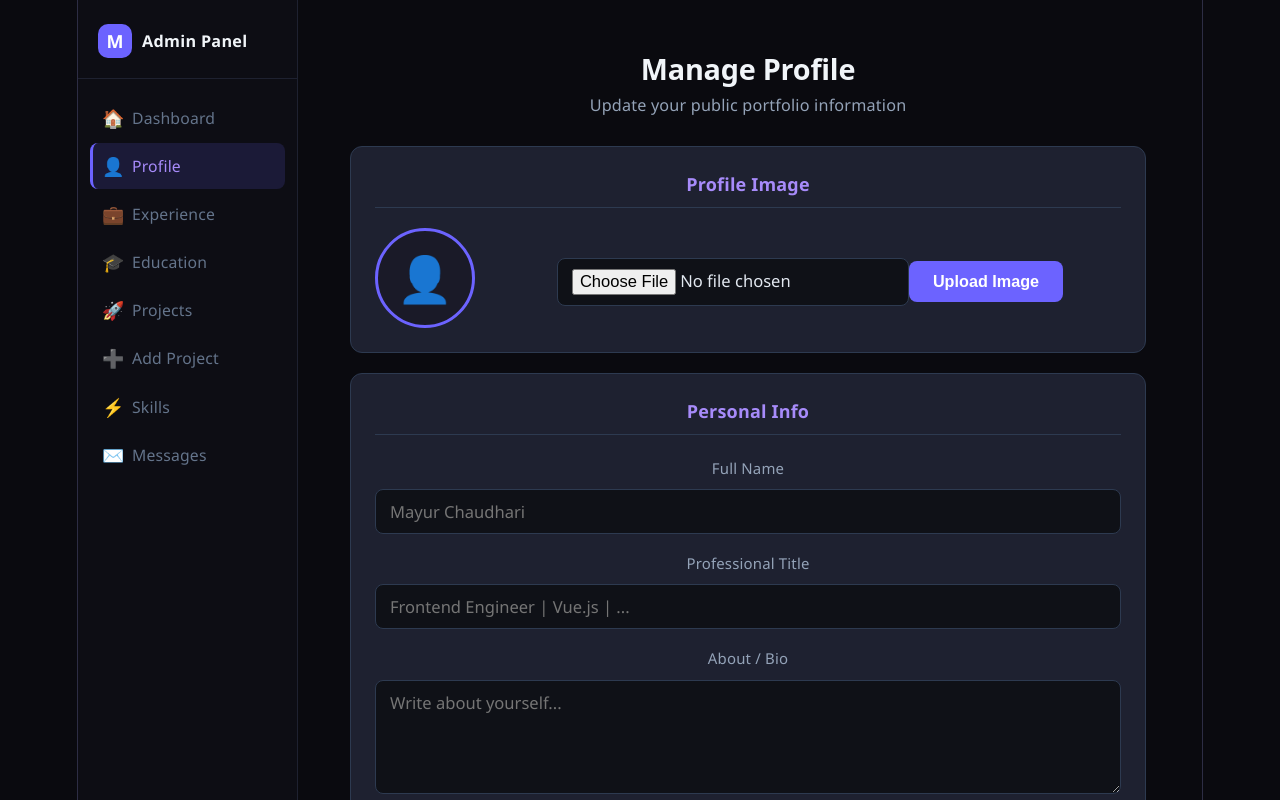
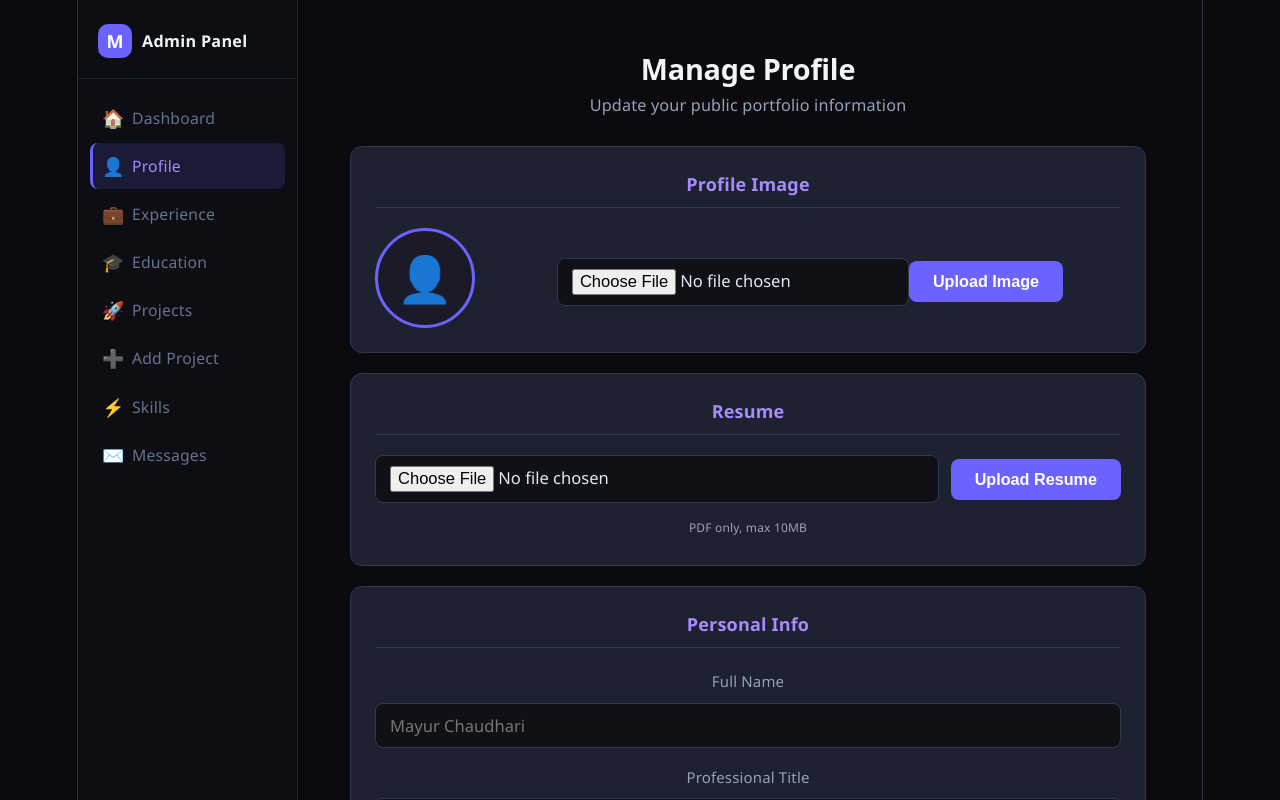
Before and after one commit to mayurch25/my-portfolio, a React (Vite) app in the folder my-frontend/: page /admin/profile in a window 1280 px wide. Shown: the top 800 px of the page. Built offline with nearby package versions, Linux system fonts and the light colour scheme; no server answers; sample sign-in values are in the browser's storage.

Commit message:
feat: add resume upload and download functionality in ManageProfile and Portfolio components

```diff
--- a/my-frontend/src/pages/AdminPage.module.css
+++ b/my-frontend/src/pages/AdminPage.module.css
@@ -40,6 +40,16 @@
 .btnPrimary:hover { background: #5a52e8; }
 .btnPrimary:disabled { opacity: 0.6; cursor: not-allowed; }
 
+.btnSecondary {
+  background: transparent; color: #a0a0c0;
+  border: 1px solid #3a3a5c; padding: 8px 16px;
+  border-radius: 8px; font-size: 0.85rem; font-weight: 500;
+  cursor: pointer; transition: all 0.2s; white-space: nowrap;
+  align-self: flex-start;
+}
+.btnSecondary:hover { background: rgba(108,99,255,0.1); border-color: #6c63ff; color: #6c63ff; }
+.btnSecondary:disabled { opacity: 0.6; cursor: not-allowed; }
+
 .btnDanger {
   background: transparent; color: #f87171;
   border: 1px solid #7f1d1d; padding: 8px 16px;
--- a/my-frontend/src/pages/ManageProfile.jsx
+++ b/my-frontend/src/pages/ManageProfile.jsx
@@ -16,7 +16,10 @@ export default function ManageProfile() {
   const [profileImage, setProfileImage] = useState("");
   const [imagePreview, setImagePreview] = useState("");
   const [imageStatus, setImageStatus] = useState("");
+  const [resume, setResume] = useState("");
+  const [resumeStatus, setResumeStatus] = useState("");
   const fileInputRef = useRef(null);
+  const resumeInputRef = useRef(null);
 
   useEffect(() => {
     const load = async () => {
@@ -38,6 +41,7 @@ export default function ManageProfile() {
         setProfileImage(p.profileImage);
         setImagePreview(`${BACKEND_URL}${p.profileImage}`);
       }
+      if (p.resume) setResume(p.resume);
     };
     load();
   }, []);
@@ -54,6 +58,25 @@ export default function ManageProfile() {
     } catch {
       toast.error("Failed to save. Please try again.");
       setStatus("");
+    }
+  };
+
+  const handleResumeUpload = async () => {
+    const file = resumeInputRef.current?.files[0];
+    if (!file) return;
+    setResumeStatus("uploading");
+    try {
+      const formData = new FormData();
+      formData.append("resume", file);
+      const res = await API.post("/profile/upload-resume", formData, {
+        headers: { "Content-Type": "multipart/form-data" },
+      });
+      setResume(res.data.resume);
+      toast.success("Resume uploaded!");
+    } catch {
+      toast.error("Upload failed. Only PDF files are allowed.");
+    } finally {
+      setResumeStatus("");
     }
   };
 
@@ -148,6 +171,42 @@ export default function ManageProfile() {
       </div>
 
       <div className={adminStyles.card}>
+        <div className={adminStyles.cardTitle}>Resume</div>
+        <div style={{ display: "flex", flexDirection: "column", gap: 12 }}>
+          {resume && (
+            <div style={{ display: "flex", alignItems: "center", gap: 12 }}>
+              <span style={{ color: "#a0a0b0", fontSize: 14 }}>Current: resume.pdf</span>
+              <a
+                href={`${BACKEND_URL}${resume}`}
+                download="resume.pdf"
+                className={adminStyles.btnPrimary}
+                style={{ textDecoration: "none", padding: "6px 14px", fontSize: 13 }}
+              >
+                Download
+              </a>
+            </div>
+          )}
+          <div style={{ display: "flex", alignItems: "center", gap: 12, flexWrap: "wrap" }}>
+            <input
+              ref={resumeInputRef}
+              type="file"
+              accept="application/pdf"
+              className={adminStyles.input}
+              style={{ flex: 1, minWidth: 200 }}
+            />
+            <button
+              className={adminStyles.btnPrimary}
+              onClick={handleResumeUpload}
+              disabled={resumeStatus === "uploading"}
+            >
+              {resumeStatus === "uploading" ? "Uploading..." : "Upload Resume"}
+            </button>
+          </div>
+          <p style={{ color: "#a0a0b0", fontSize: 12, margin: 0 }}>PDF only, max 10MB</p>
+        </div>
+      </div>
+
+      <div className={adminStyles.card}>
         <div className={adminStyles.cardTitle}>Personal Info</div>
         {field("Full Name", "name", false, "Mayur Chaudhari")}
         {field("Professional Title", "title", false, "Frontend Engineer | Vue.js | ...")}
--- a/my-frontend/src/pages/ManageSkills.jsx
+++ b/my-frontend/src/pages/ManageSkills.jsx
@@ -9,6 +9,7 @@ export default function ManageSkills() {
   const [skills, setSkills] = useState([]);
   const [form, setForm] = useState({ name: "", level: "Intermediate" });
   const [showForm, setShowForm] = useState(false);
+  const [editingId, setEditingId] = useState(null);
   const [status, setStatus] = useState("");
 
   const load = async () => {
@@ -18,20 +19,37 @@ export default function ManageSkills() {
 
   useEffect(() => { load(); }, []);
 
-  const handleAdd = async () => {
+  const resetForm = () => {
+    setForm({ name: "", level: "Intermediate" });
+    setEditingId(null);
+    setShowForm(false);
+    setStatus("");
+  };
+
+  const handleStartEdit = (skill) => {
+    setForm({ name: skill.name, level: skill.level || "Intermediate" });
+    setEditingId(skill._id);
+    setShowForm(true);
+  };
+
+  const handleSave = async () => {
     if (!form.name.trim()) {
       toast.error("Skill name is required.");
       return;
     }
     setStatus("saving");
     try {
+      if (editingId) {
+        await API.put(`/skills/${editingId}`, form);
+        toast.success("Skill updated!");
+      } else {
         await API.post("/skills", form);
         toast.success("Skill added!");
-      setForm({ name: "", level: "Intermediate" });
-      setShowForm(false);
+      }
+      resetForm();
       load();
     } catch {
-      toast.error("Failed to add skill. Please try again.");
+      toast.error("Failed to save skill. Please try again.");
     } finally {
       setStatus("");
     }
@@ -42,6 +60,7 @@ export default function ManageSkills() {
     try {
       await API.delete(`/skills/${id}`);
       toast.success("Skill deleted.");
+      if (editingId === id) resetForm();
       load();
     } catch {
       toast.error("Failed to delete skill. Please try again.");
@@ -57,14 +76,21 @@ export default function ManageSkills() {
 
       <button
         className={adminStyles.btnPrimary}
-        onClick={() => { setShowForm(!showForm); setStatus(""); }}
+        onClick={() => {
+          if (showForm && !editingId) {
+            resetForm();
+          } else {
+            resetForm();
+            setShowForm(true);
+          }
+        }}
       >
-        {showForm ? "Cancel" : "+ Add Skill"}
+        {showForm && !editingId ? "Cancel" : "+ Add Skill"}
       </button>
 
       {showForm && (
         <div className={adminStyles.card} style={{ marginTop: 20 }}>
-          <div className={adminStyles.cardTitle}>New Skill</div>
+          <div className={adminStyles.cardTitle}>{editingId ? "Edit Skill" : "New Skill"}</div>
 
           <div className={adminStyles.formRow}>
             <div className={adminStyles.formGroup}>
@@ -90,13 +116,20 @@ export default function ManageSkills() {
             </div>
           </div>
 
+          <div style={{ display: "flex", gap: 10 }}>
             <button
               className={adminStyles.btnPrimary}
-            onClick={handleAdd}
+              onClick={handleSave}
               disabled={status === "saving"}
             >
-            {status === "saving" ? "Saving..." : "Add Skill"}
+              {status === "saving" ? "Saving..." : editingId ? "Update Skill" : "Add Skill"}
             </button>
+            {editingId && (
+              <button className={adminStyles.btnSecondary} onClick={resetForm}>
+                Cancel
+              </button>
+            )}
+          </div>
         </div>
       )}
 
@@ -114,6 +147,13 @@ export default function ManageSkills() {
                 <div className={adminStyles.listCardMeta}>{s.level}</div>
               )}
             </div>
+            <div style={{ display: "flex", gap: 8 }}>
+              <button
+                className={adminStyles.btnSecondary}
+                onClick={() => handleStartEdit(s)}
+              >
+                Edit
+              </button>
               <button
                 className={adminStyles.btnDanger}
                 onClick={() => handleDelete(s._id)}
@@ -121,6 +161,7 @@ export default function ManageSkills() {
                 Delete
               </button>
             </div>
+          </div>
         ))}
       </div>
     </div>
--- a/my-frontend/src/pages/Portfolio.jsx
+++ b/my-frontend/src/pages/Portfolio.jsx
@@ -73,6 +73,7 @@ export default function Portfolio() {
   const languages = profile?.languages?.length ? profile.languages : ["English", "Hindi", "Marathi"];
   const BACKEND_URL = import.meta.env.VITE_API_URL?.replace("/api", "") || "http://localhost:3000";
   const profileImageUrl = profile?.profileImage ? `${BACKEND_URL}${profile.profileImage}` : "";
+  const resumeUrl = profile?.resume ? `${BACKEND_URL}/download-resume/resume.pdf` : "";
 
   return (
     <div>
@@ -118,6 +119,9 @@ export default function Portfolio() {
         <div className="hero-btns">
           <a href="#contact" className="btn-primary">Get In Touch</a>
           <a href="#projects" className="btn-secondary">View Projects</a>
+          {resumeUrl && (
+            <a href={resumeUrl} download="resume.pdf" className="btn-secondary">Download Resume</a>
+          )}
           {linkedin && (
             <a href={linkedin} target="_blank" rel="noreferrer" className="btn-secondary">LinkedIn</a>
           )}
```
Lines whose indentation alone changed are shown as unchanged.
